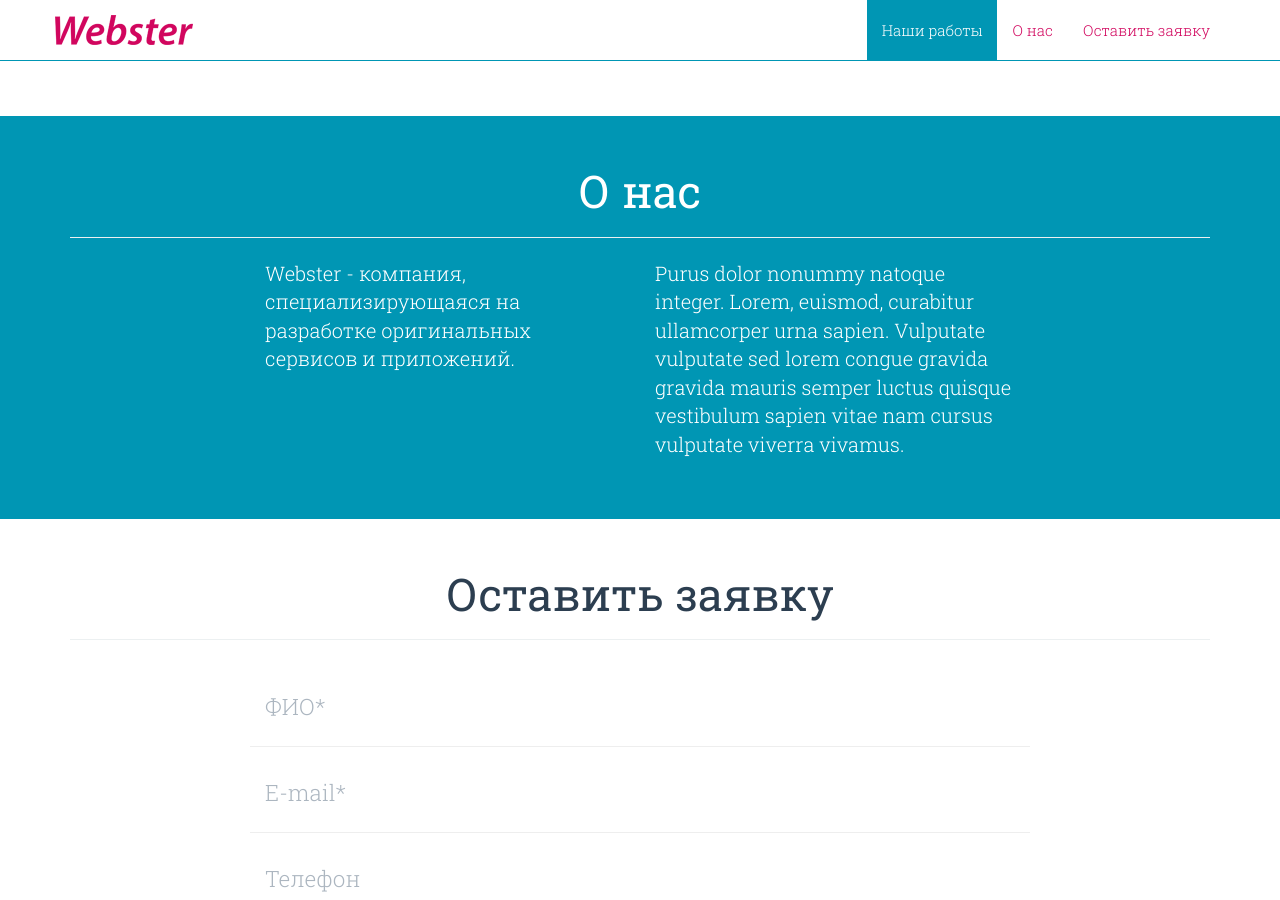
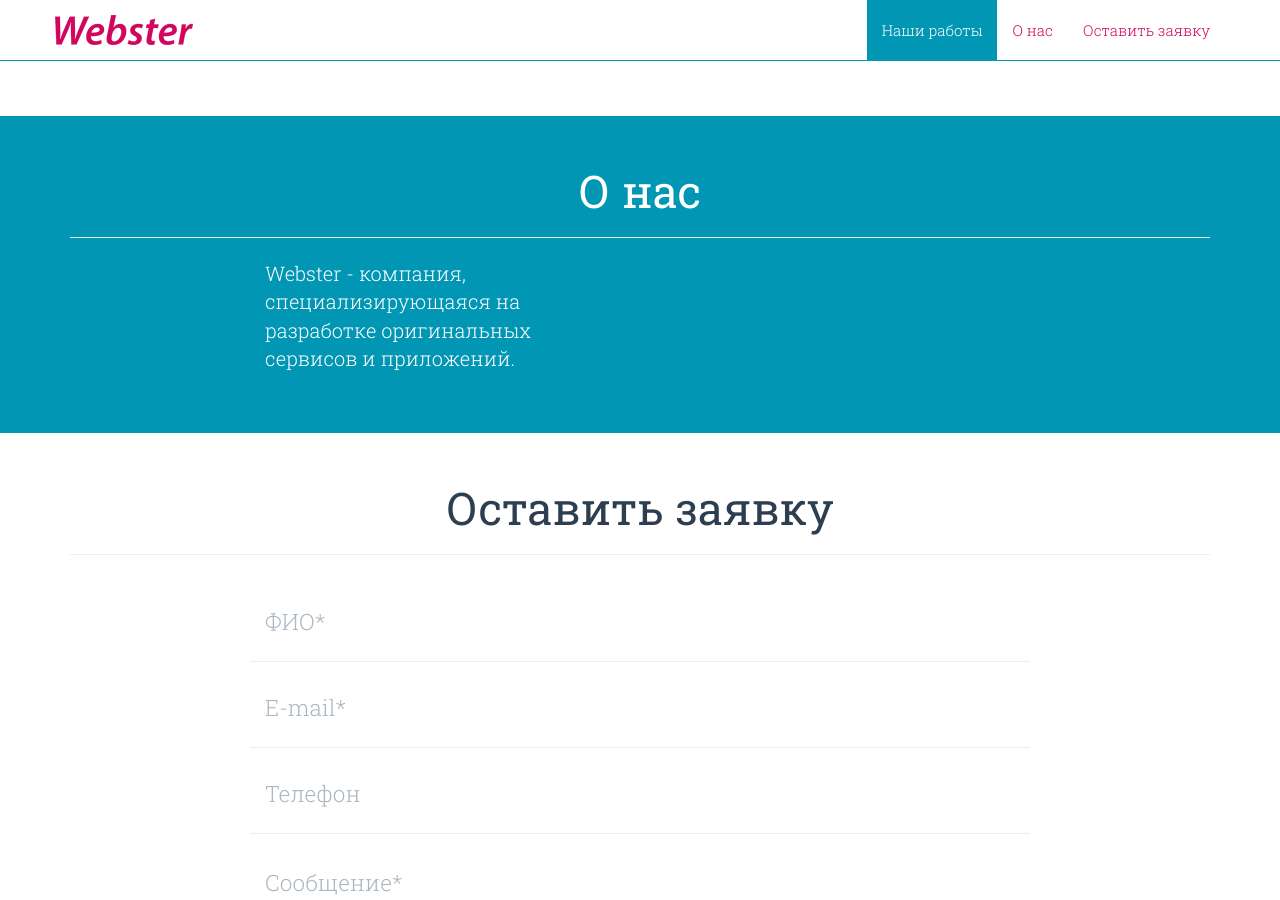
Before and after one commit to yenbekbay/webster, a Jekyll site: the page built from index.html, in a window 1280 px wide and 900 px high, scrolled down 706 px. Built offline with Jekyll 4.4.1, drawn with Linux system fonts in a browser that asks for light colours.

Commit message:
Update about.html

```diff
--- a/_includes/about.html
+++ b/_includes/about.html
@@ -11,7 +11,7 @@
             <p>Webster - компания, специализирующаяся на разработке оригинальных сервисов и приложений.</p>
           </div>
           <div class="col-lg-4">
-            <p>Purus dolor nonummy natoque integer. Lorem, euismod, curabitur ullamcorper urna sapien. Vulputate vulputate sed lorem congue gravida gravida mauris semper luctus quisque vestibulum sapien vitae nam cursus vulputate viverra vivamus.</p>
+            <p></p>
           </div>
         </div>
       </div>
```
